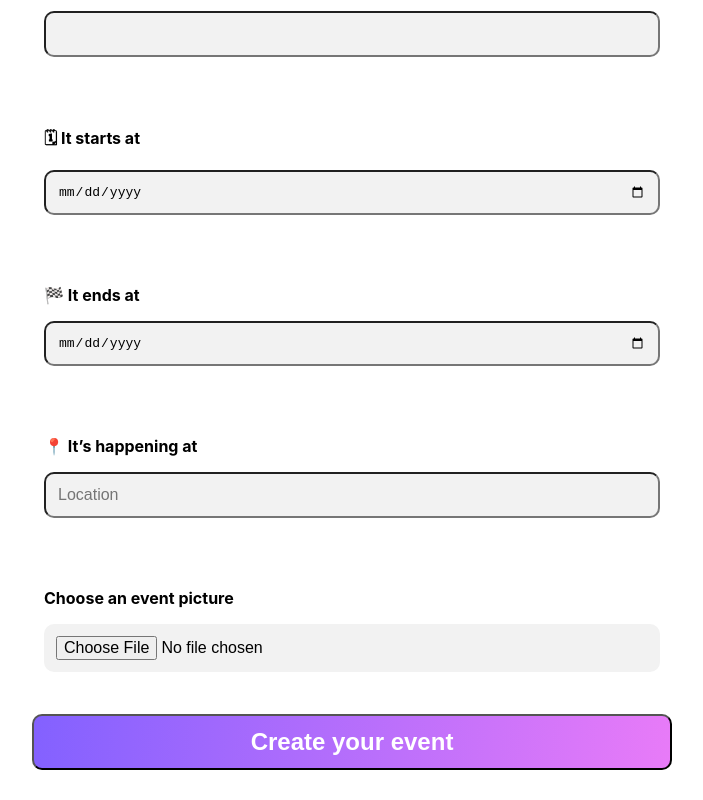
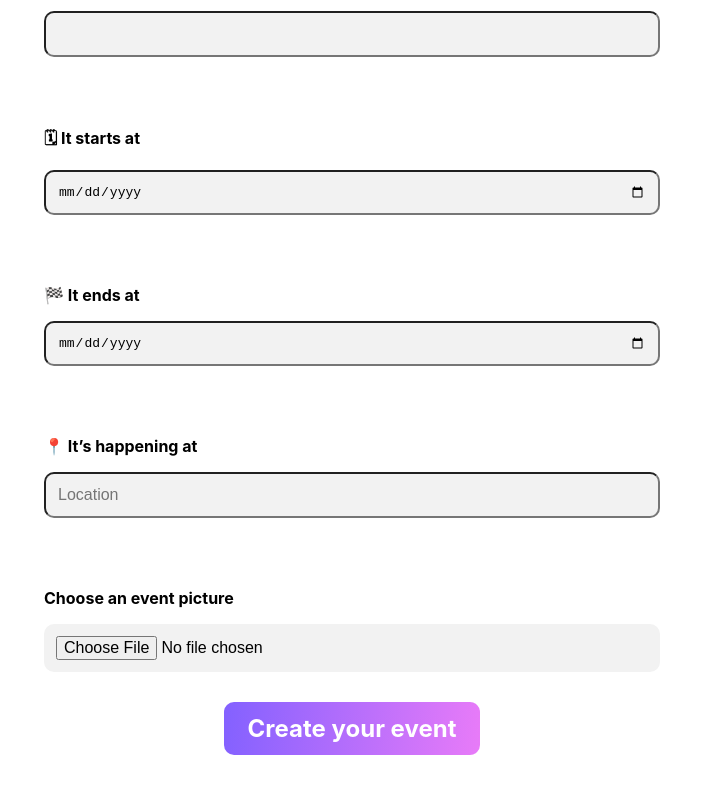
Before and after one commit to Revati2103/invited, a React (Create React App) app: page /create in a window 1280 px wide. Shown: the part 307-1107 px from the top of the page, without its empty margins (288-991 px from the left). After the commit the page ends 1062 px from the top, so only its background shows below. Built offline with nearby package versions, Linux system fonts and the light colour scheme.

Commit message:
semi-final update

```diff
--- a/src/components/CreateEvent.css
+++ b/src/components/CreateEvent.css
@@ -74,10 +74,8 @@ p span{
     background: linear-gradient(95deg, #8361ff, #e87bf8);
     width: 100%;
     text-align: center;
-    margin-bottom: 30px;
+    margin-bottom: 45px;
+    color: white;
+    text-decoration: none;
 
 }
-
-.submit-btn a{
-    color: white;
-}
--- a/src/components/CreateEvent.js
+++ b/src/components/CreateEvent.js
@@ -2,6 +2,7 @@ import React from 'react'
 import {useState} from 'react'
 import './CreateEvent.css'
 import {useNavigate} from "react-router-dom"
+import {Link} from 'react-router-dom'
 
 
 
@@ -17,7 +18,16 @@ function CreateEvent() {
       location: "",
       imagePath: ""
   })
+  // const event = {
+  //   id: Math.floor(Math.random() * 10000),
+  //   title: events.title,
+  //   host: events.host,
+  //   startDate: events.startDate,
+  //   endDate: events.endDate,
+  //   location: events.location,
+  //   imagePath: events.imagePath
 
+  // }
   let name;
   let value;
 
@@ -38,17 +48,7 @@ function CreateEvent() {
   const handleSubmit = (e) => {
     e.preventDefault();
 
-    // const event = {
-    //   id: Math.floor(Math.random() * 10000),
-    //   title: title,
-    //   startDate: startDate,
-    //   endDate: endDate,
-    //   location: location,
-    //   url: url,
-    //   description: description,
-    //   imagePath: imagePath
 
-    // }
     navigate('/display');
 
     resetForm();
@@ -117,8 +117,12 @@ function CreateEvent() {
            value = {events.imagePath || ''}
           />
           </label>
-      <button className="submit-btn">Create your event</button>
-       {/* <button className='submit-btn' onClick={() => navigate("/display")}>Create your event</button> */}
+      <Link className="submit-btn"
+
+      to = {{
+        pathname: "/display",
+      }}
+      >Create your event</Link>
       </form>
     </div>
 
--- a/src/components/DisplayEvent.js
+++ b/src/components/DisplayEvent.js
@@ -3,6 +3,8 @@ import {FaCalendarAlt, FaMapMarkerAlt} from "react-icons/fa"
 import './DisplayEvent.css';
 
 function DisplayEvent() {
+
+
   return (
     <div className='display-event'>
 
@@ -24,7 +26,7 @@ function DisplayEvent() {
       </div>
 
       <div className="right">
-<img src=" https://s3.us-west-2.amazonaws.com/secure.notion-static.com/17d6299f-f287-469c-a403-b8ab9d75aa62/Birthday_cake.png?X-Amz-Algorithm=AWS4-HMAC-SHA256&X-Amz-Content-Sha256=UNSIGNED-PAYLOAD&X-Amz-Credential=AKIAT73L2G45EIPT3X45%2F20221004%2Fus-west-2%2Fs3%2Faws4_request&X-Amz-Date=20221004T155802Z&X-Amz-Expires=86400&X-Amz-Signature=acc69bbb84a905666ff0c440417de4633101318daee4a34da5c2d71a4b8cf531&X-Amz-SignedHeaders=host&response-content-disposition=filename%20%3D%22Birthday%2520cake.png%22&x-id=GetObject"/>
+<img src=" https://s3.us-west-2.amazonaws.com/secure.notion-static.com/17d6299f-f287-469c-a403-b8ab9d75aa62/Birthday_cake.png?X-Amz-Algorithm=AWS4-HMAC-SHA256&X-Amz-Content-Sha256=UNSIGNED-PAYLOAD&X-Amz-Credential=AKIAT73L2G45EIPT3X45%2F20221004%2Fus-west-2%2Fs3%2Faws4_request&X-Amz-Date=20221004T155802Z&X-Amz-Expires=86400&X-Amz-Signature=acc69bbb84a905666ff0c440417de4633101318daee4a34da5c2d71a4b8cf531&X-Amz-SignedHeaders=host&response-content-disposition=filename%20%3D%22Birthday%2520cake.png%22&x-id=GetObject" alt='event-banner'/>
       </div>
 
     </div>
--- a/src/components/Landing.css
+++ b/src/components/Landing.css
@@ -72,10 +72,9 @@ background-clip: text;
 }
 
 .aside{
-display: flex;
-flex-direction: column;
-justify-content: space-around;
-align-items: center;
+    display: "flex";
+    flex-direction: "column";
+    justify-content: "space-evenly";
 padding: 0px;
 gap: 16px;
 position: absolute;
```
Also changed, not shown: src/components/Home.js (deleted, +0 -12 lines).
